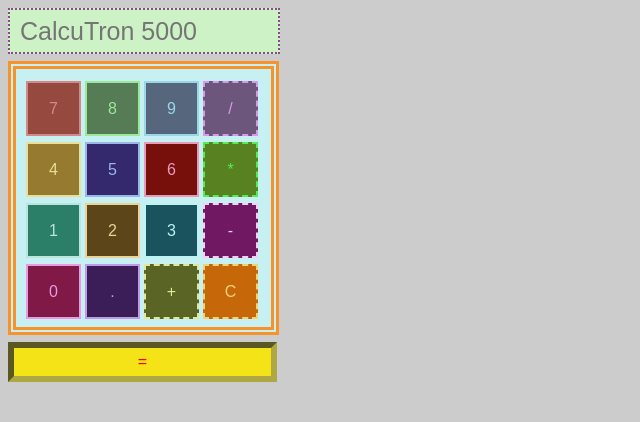
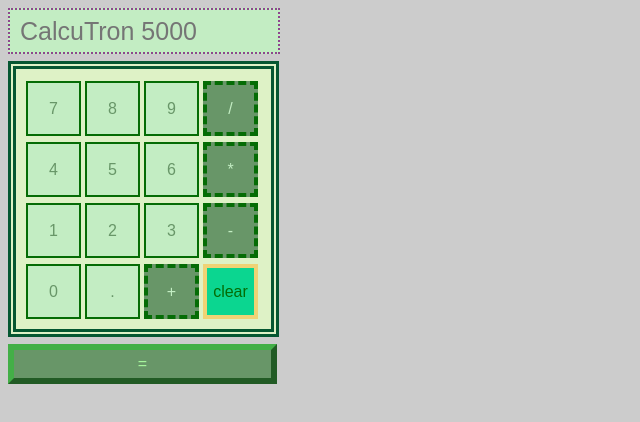
Before and after one commit to rickgwagner/Assignment8, a plain HTML site: page calculator/index.html in a window 1280 px wide. Shown: the whole page, without its empty margins (0-640 px from the left). Drawn offline with Linux system fonts and the light colour scheme.

Commit message:
possible final version of calculator

```diff
--- a/calculator/index.html
+++ b/calculator/index.html
@@ -9,10 +9,6 @@
 </head>
 
 <body>
-
-
-<input type="hidden" id="operation" value=""/>
-<input type="hidden" id="prev_value" value=""/>
 
 	<input type="text" readonly id="result">
     <br>
@@ -35,7 +31,7 @@
         <input type="button" id="zero" value="0">
         <input type="button" id="period" value=".">
         <input type="button" id="add" value="+">
-        <input type="button" id="C" value="C">
+        <input type="button" id="C" value="clear">
     </div>
     <input type="button" id="equal" value="=">
 
--- a/js/calc.js
+++ b/js/calc.js
@@ -2,39 +2,26 @@
 /*global $, jQuery, alert*/
 
 // 1. Notice the markup that I’ve included for you in the web page. There is a text box that will display the value of each button click and 16 different buttons each of which represents a major key on a basic calculator. Begin by referencing the jQuery library and then immediately wire up the jQuery .ready() function.
+
 $(document).ready(function () {
     "use strict";
 
 // 2. This first part will require you to stylize all of the buttons programmatically. Using jQuery make each button the same width and height, give each button a unique background color, border style, width and color. Also, give the display a unique background color, set the font color and size, and set a unique border style, width, and color.
-    $(":button").css("width", "55px").css("height", "55px").css("margin", "0 0 6px");
-    $(":input").css("fontSize", "16px").css("color", "red");
-    $(":text").css("width", "256px").css("height", "40px").css("margin-bottom", "7px").css("fontSize", "25px").css("color", "blue").css("border", "2px dotted #8e468e").css("background-color", "#cdf2c6").css("padding-left", "10px");
+
+    $(":input").css("fontSize", "16px");
+    $(":button").css("width", "55px").css("height", "55px").css("margin", "0 0 6px").css("color", "#689668").css("background-color", "#c3edc3").css("border", "2px solid #056c05");
+    $(":text").css("width", "256px").css("height", "40px").css("margin-bottom", "7px").css("fontSize", "25px").css("color", "#00b23e").css("border", "2px dotted #8e468e").css("background-color", "#c3edc3").css("padding-left", "10px");
     $("#result").attr("placeholder", "CalcuTron 5000");
     $("body").css("background-color", "#CCCCCC");
-    $("#container").css("width", "255px").css("height", "258px").css("background-color", "#c6f0f2").css("border", "8px double #f8922b");
+    $("#container").css("width", "255px").css("height", "260px").css("background-color", "#def2c6").css("border", "8px double #055731");
 
-    $("#equal").css("margin-top", "7px").css("width", "269px").css("height", "40px").css("background-color", "#f4e317").css("border", "6px inset #afa743");
+    $("#equal").css("margin-top", "7px").css("width", "269px").css("height", "40px").css("color", "#a6f59c").css("background-color", "#689668").css("border", "6px outset #43af47");
+    $("#seven").css("margin-top", "12px").css("margin-left", "10px");
+    $("#four, #one, #zero").css("margin-left", "10px");
 
-    $("#seven").css("color", "#d38989").css("background-color", "#95493f").css("margin-top", "12px").css("margin-left", "10px").css("border", "2px solid #d38989");
-    $("#eight").css("color", "#9ae89a").css("background-color", "#567c56").css("border", "2px solid #9ae89a");
-    $("#nine").css("color", "#9ad6e8").css("background-color", "#56667c").css("border", "2px solid #9ad6e8");
-    $("#divide").css("color", "#d69ae8").css("background-color", "#6d567c").css("border", "2px dashed #d69ae8");
-
-    $("#four").css("color", "#e8df9a").css("background-color", "#967a2f").css("margin-left", "10px").css("border", "2px solid #e8df9a");
-    $("#five").css("color", "#9ab5e8").css("background-color", "#34296d").css("border", "2px solid #9ab5e8");
-    $("#six").css("color", "#e89abb").css("background-color", "#770f0b").css("border", "2px solid #e89abb");
-    $("#multiply").css("color", "#52ef52").css("background-color", "#588121").css("border", "2px dashed #52ef52");
-
-    $("#one").css("color", "#b9e5de").css("background-color", "#2b7e68").css("margin-left", "10px").css("border", "2px solid #b9e5de");
-    $("#two").css("color", "#e8d39a").css("background-color", "#5c4519").css("border", "2px solid #e8d39a");
-    $("#three").css("color", "#bcf4f4").css("background-color", "#1a535d").css("border", "2px solid #bcf4f4");
-    $("#subtract").css("color", "#f2d1ef").css("background-color", "#711863").css("border", "2px dashed #f2d1ef");
-
-    $("#zero").css("color", "#e89ae2").css("background-color", "#801945").css("margin-left", "10px").css("border", "2px solid #e89ae2");
-    $("#period").css("color", "#be9ae8").css("background-color", "#3b1d58").css("border", "2px solid #be9ae8");
-    $("#add").css("color", "#e2e89a").css("background-color", "#5a6424").css("border", "2px dashed #e2e89a");
-
-    $("#C").css("color", "#efd375").css("background-color", "#c6680a").css("border", "2px dashed #efd375");
+    $("#divide, #multiply, #subtract, #add").css("color", "#c3edc3").css("background-color", "#689668").css("border", "4px dashed #056c05");
+//  Could not resist adding a clear key in the empty slot
+    $("#C").css("color", "#056c05").css("background-color", "#0bd690").css("border", "4px solid #efd375");
 
 // 3. Reference the “bubble capture” code from assignment 6. Rewrite this code so that it uses jQuery events and makes use of jQuery DOM manipulation techniques to set the display based on button selections made.
 
@@ -44,27 +31,11 @@ $(document).ready(function () {
             var getField = $("#result").val();
             var parsed = eval(getField);
             $("#result")[0].value = parsed;
+        } else if (currentButton === "clear") {
+            $("#result").val("");
         } else {
             $("#result")[0].value += $(this).val();
         }
     }
         );
 });
-
-//    BORDER STYLES  none hidden dotted dashed solid double groove ridge inset outset initial inherit
-
-//    BACKUP COPY OF PREVIOUS WORKING CALC
-//    var body = document.querySelector("body");
-//    body.addEventListener("click", function (event) {
-//        var currentButton =  event.target.id.toString();
-//        if (currentButton === "equal") {
-//            var grabField = document.getElementById("result").value;
-//            var makeString = grabField.toString();
-//            var finalAnswer = window.eval(makeString);
-//            document.getElementById("result").value = finalAnswer;
-//        } else {
-//            this.val = document.getElementById(event.target.id);
-//            document.getElementById("result").value += this.val.value;
-//        }
-//    }
-//        );
```
